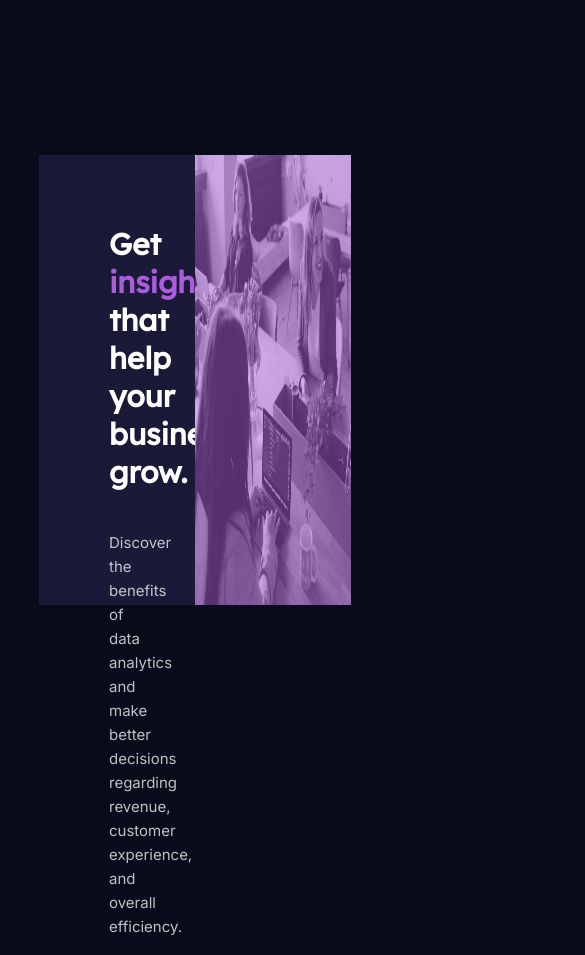
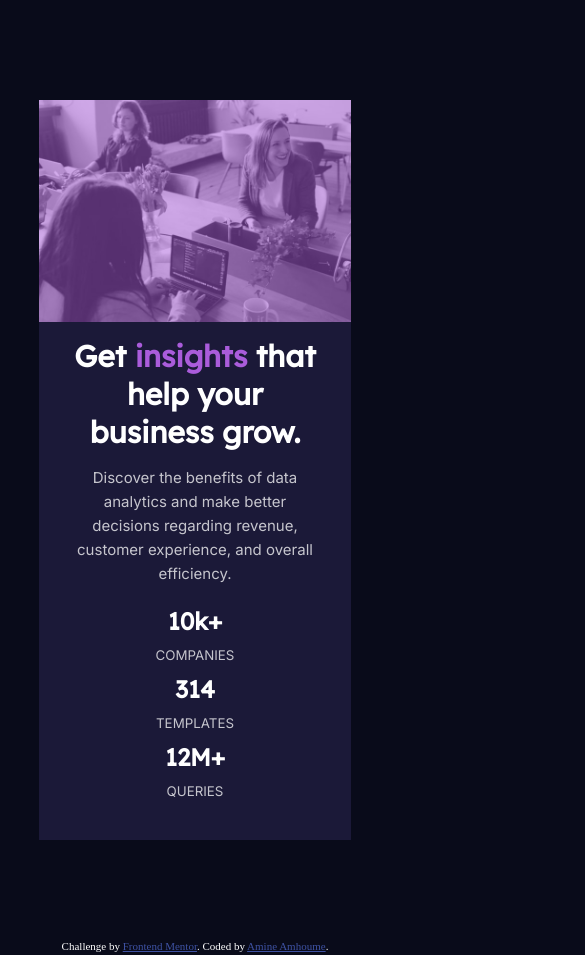
Before and after one commit to Th3redTea/stats-preview-card, a plain HTML site: page index.html in a window 390 px wide. Shown: the top 955 px of the page, 585 px wide, since content can reach past the window. Drawn offline with Linux system fonts and the light colour scheme.

Commit message:
Challenged completed

```diff
--- a/style.scss
+++ b/style.scss
@@ -20,28 +20,36 @@
 body{
     background-color: var(--Very-dark-blue);
     color: white;
-    display: flex;
     justify-content: center;
-    height: 90vh;
     align-items: center;
-    overflow: hidden;
+    // overflow: hidden;
 }
 
 .container{
     width: 80%;
     display: flex;
-    margin: 0 auto;
+    margin: 100px auto;
     height: 450px;
     background-color: var(--Dark-desaturated-blue);
+
+    @media screen and (max-width: 620px){
+        flex-direction: column;
+        position: relative;
+        height: 740px;
+
+    }
+
 }
 
 .image{
     height: 100%;
     width: 50%;
     position: relative;
+
     #mobile-image{
         visibility: hidden;
     }
+
 
     #desktop-image{
 
@@ -56,7 +64,36 @@ body{
         width: 100%;
         top: 0;
         opacity: 0.5;
+    }
 
+    @media screen and (max-width: 620px){
+        position: absolute;
+        top: 0;
+        height: 30%;
+        width: 100%;
+
+
+        #mobile-image{
+            visibility: visible;
+            height: 100%;
+            width: 100%;
+            position: absolute;
+            top: 0;
+            left: 0;
+            z-index: 1;
+        }
+
+        #desktop-image{
+            visibility: hidden;
+        }
+
+        #soft-background{
+            background-color: var(--Soft-violet);
+            height:100%;
+            width: 100%;
+            opacity: 0.5;
+            z-index: 10;
+        }
     }
 }
 
@@ -93,7 +130,7 @@ body{
         color: white;
         width: 70%;
 
-        margin: 0 auto;
+        margin: 0 auto 20px auto;
         justify-content: space-between;
 
         div{
@@ -108,5 +145,32 @@ body{
             color: var(--transparent-white);
             font-family: var(--Inter-font)
         }
+
+        @media screen and (max-width: 620px){
+            flex-direction: column;
+
+            div{
+                margin: 5px;
+            }
+        }
     }
+
+    @media screen and (max-width: 620px){
+        position: absolute;
+        bottom: 0;
+        text-align: center;
+        width: 100%;
+        height: 70%;
+
+        .headline-text{
+            margin: 15px auto;
+            width: 80%;
+            h1{
+                margin-bottom: 15px;
+            }
+
+        }
+
+    }
+
 }
```
Also changed, not shown: index.html (+2 -3 lines), dist/style.css.
